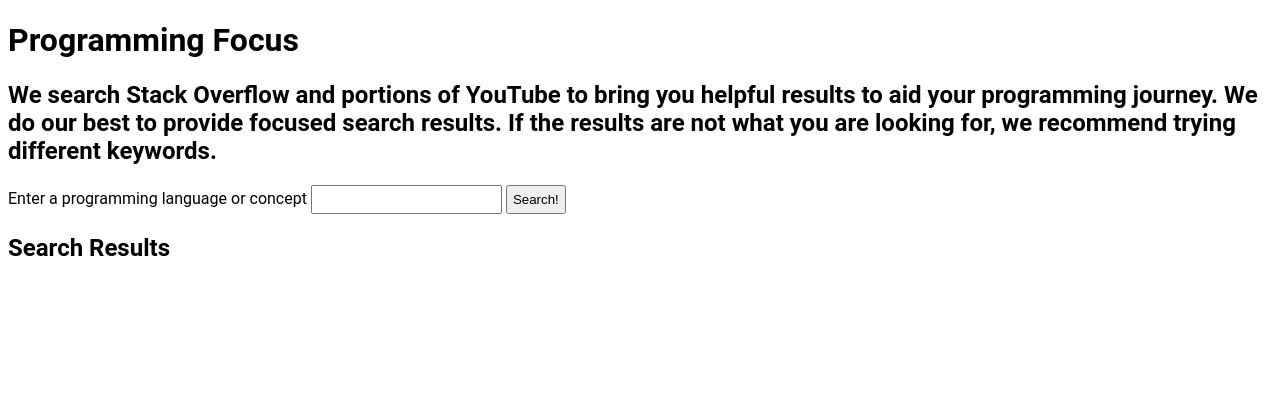
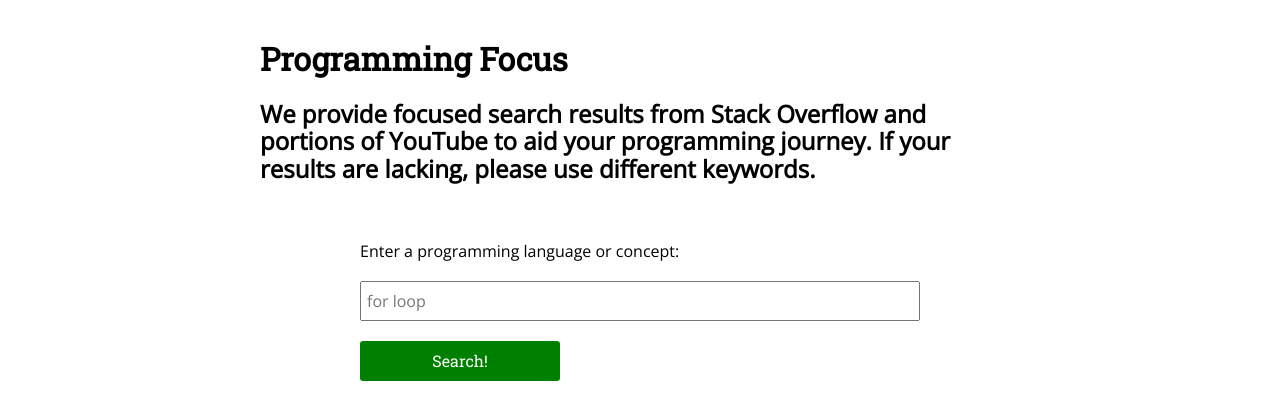
Before and after one commit to petertardif/programmingFocus, a plain HTML site: page index.html in a window 1280 px wide. Drawn offline with nearby package versions, Linux system fonts and the light colour scheme.

Commit message:
added styling and modified display of app

```diff
--- a/index.css
+++ b/index.css
@@ -3,11 +3,45 @@
 }
 
 body {
-    font-family: 'Roboto', sans-serif;
+    font-family: 'Open Sans', sans-serif;
+    margin: 0 auto;
 }
 
-.search-button, input[type="text"] {
+.app-title {
+    font-family: 'Roboto Slab', serif;
+}
+
+header {
+    margin: 0 auto;
+    max-width: 800px;
+    padding: 20px;
+}
+
+form {
+    margin: 0 auto;
+    max-width: 600px;
+    padding: 20px;
+}
+
+input.input-box-size {
+    font-size: 1em;
+    height: 40px;
+    margin-bottom: 20px;
+    margin-top: 20px;
     padding: 5px;
+    width: 100%;
+}
+
+input.search-button {
+    background-color: green;
+    border: solid grey 0px;
+    color: white;
+    border-radius: 3px;
+    font-family: 'Roboto Slab', serif;
+    font-size: 1em;
+    height: 40px;
+    padding: 5px;
+    width: 200px;
 }
 
 .search-button:hover {
@@ -17,3 +51,24 @@ body {
 .error-message {
     color: red;
 }
+
+.results-container {
+    display: flex;
+    justify-content: space-around;
+    /* align-items: space-around; */
+    flex-wrap: wrap;
+    padding: 0 20px;
+}
+
+.stackoverflow-results,
+.youtube-results {
+    max-width: 700px;
+}
+
+li {
+    list-style: none;
+}
+
+.js-hide {
+    display: none;
+}
--- a/index.html
+++ b/index.html
@@ -5,25 +5,35 @@
     <meta name="viewport" content="width=device-width, initial-scale=1.0">
     <meta http-equiv="X-UA-Compatible" content="ie=edge">
     <title>Code Search</title>
+    <link href="https://fonts.googleapis.com/css?family=Open+Sans|Roboto+Slab" rel="stylesheet">
+    <link rel="stylesheet" href="https://use.fontawesome.com/releases/v5.8.1/css/all.css" integrity="sha384-50oBUHEmvpQ+1lW4y57PTFmhCaXp0ML5d60M1M7uH2+nqUivzIebhndOJK28anvf" crossorigin="anonymous">
+    <link rel="stylesheet" type="text/css" href="//cdnjs.cloudflare.com/ajax/libs/normalize/6.0.0/normalize.css">
     <link rel="stylesheet" href="index.css">
 </head>
 <body>
-    <h1>Programming Focus</h1>
-    <h2>We search Stack Overflow and portions of YouTube to bring you helpful results to aid your programming journey. We do our best to provide focused search results. If the results are not what you are looking for, we recommend trying different keywords.</h2>
+    <header role="banner">
+        <h1 class="app-title">Programming Focus</h1>
+        <h2>We provide focused search results from Stack Overflow and portions of YouTube to aid your programming journey.  If your results are lacking, please use different keywords.</h2>
+    </header>
     <form action="" id="js-form">
-        <label for="code-search">Enter a programming language or concept</label>
-        <input type="text" name="code-search" id="js-code-search" required>
-
+        <label for="code-search">Enter a programming language or concept:</label>
+        <input class="input-box-size" type="text" name="code-search" id="js-code-search" placeholder="for loop" required>
         <input class="search-button" type="submit" value="Search!">
     </form>
 
     <p id="js-error-message" class="error-message"></p>
-    <section aria-label="results">
-        <h2>Search Results</h2>
-        <ul id="stackOverflow-results-list">
-        </ul>
-        <ul id="youtube-results-list">
-        </ul>
+    <section class="results-container" aria-label="results">
+        <div class="stackoverflow-results">
+            <h2 class="js-hide"><i class="fab fa-stack-overflow"></i> Stack Overflow:</h2>
+            <ul id="stackOverflow-results-list">
+            </ul>
+        </div>
+
+        <div class="youtube-results">
+            <h2 class="js-hide"><i class="fab fa-youtube"></i> YouTube:</h2>
+            <ul id="youtube-results-list">
+            </ul>
+        </div>
     </section>
 
     <script
--- a/index.js
+++ b/index.js
@@ -122,6 +122,7 @@ function watchForm() {
         getStackOverflowQuestions(codeSearchTerm);
         getYouTubeVideos(codeSearchTerm);
         $('#js-code-search').val(''); // empty user's search input
+        $('.js-hide').removeClass('js-hide');
     });
 }
 
```
